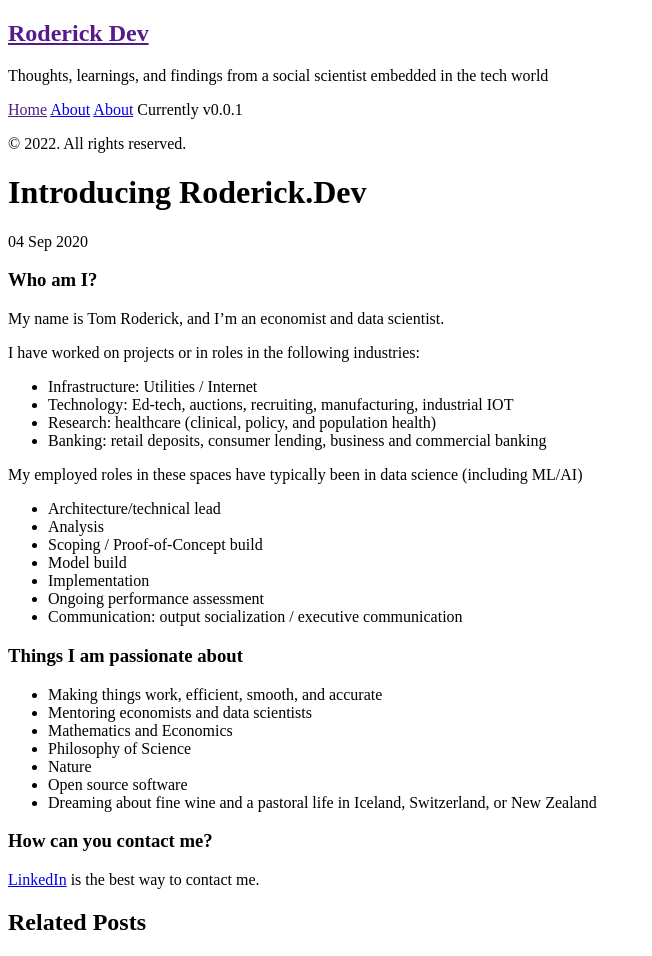
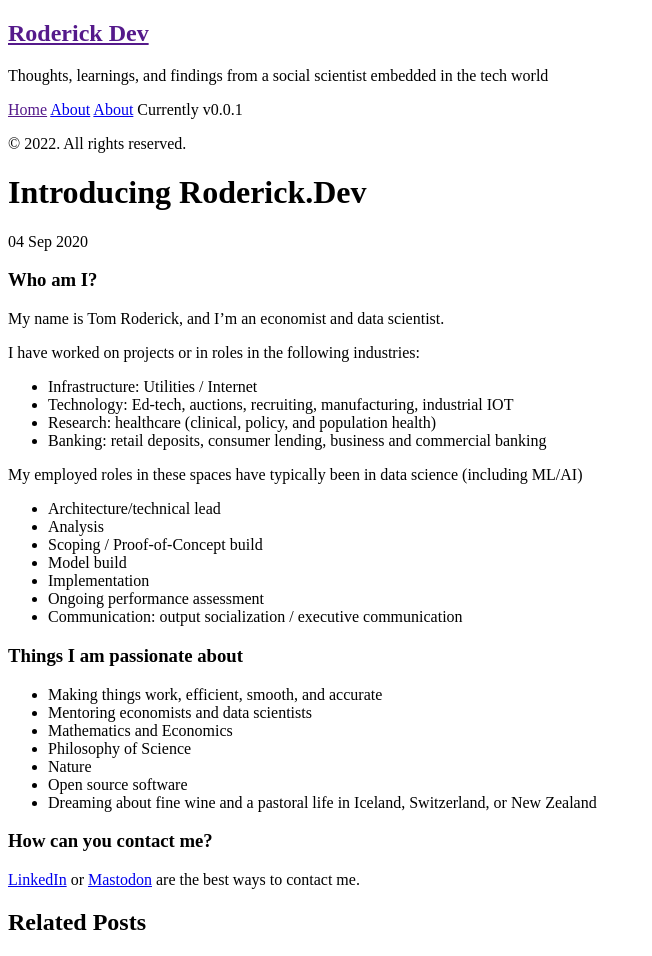
Before and after one commit to tomrod/roderickdev, a Jekyll site: the page built from _posts/2020-09-04-about_me.md, in a window 1280 px wide. Shown: the whole page, without its empty margins (0-652 px from the left). Built offline with Jekyll 4.4.1, drawn with Linux system fonts in a browser that asks for light colours.

Commit message:
Update 2020-09-04-about_me.md
Adding mastodon

```diff
--- a/_posts/2020-09-04-about_me.md
+++ b/_posts/2020-09-04-about_me.md
@@ -36,4 +36,4 @@ My employed roles in these spaces have typically been in data science (including
 
 ### How can you contact me?
 
-[LinkedIn](https://www.linkedin.com/in/thomaseroderick/) is the best way to contact me.
+[LinkedIn](https://www.linkedin.com/in/thomaseroderick/) or <a rel="me" href="https://econtwitter.net/@tomrod">Mastodon</a> are the best ways to contact me.
```
